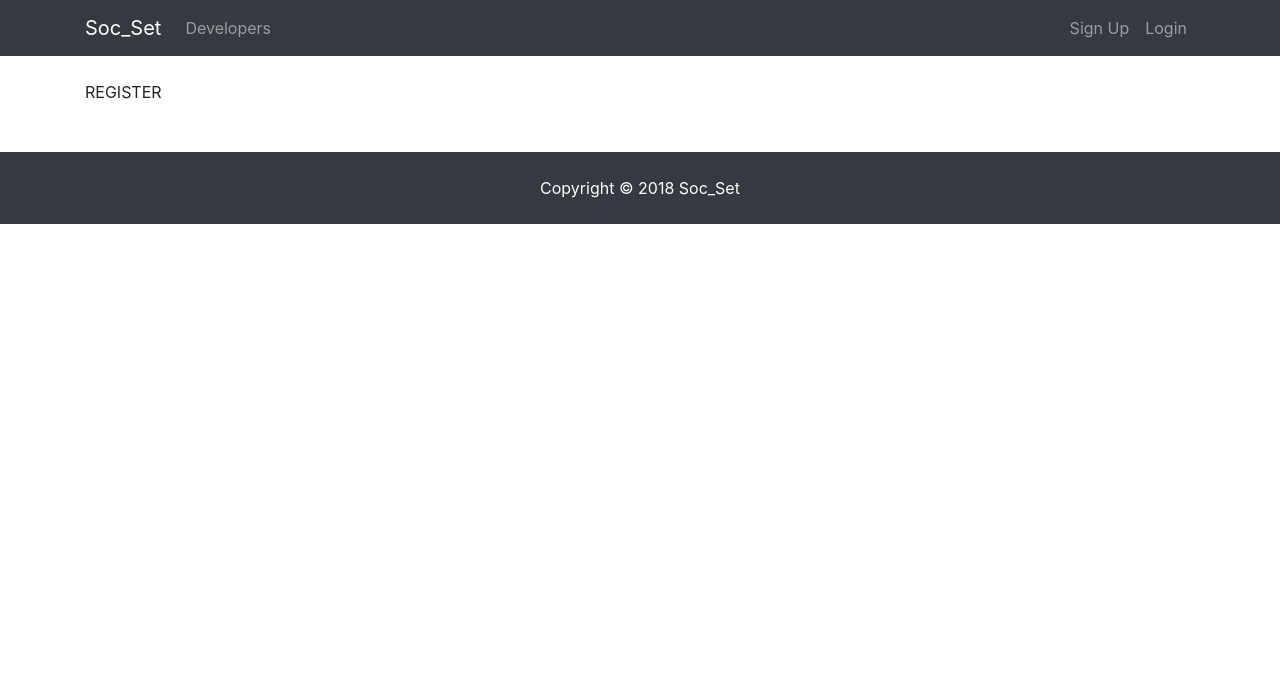
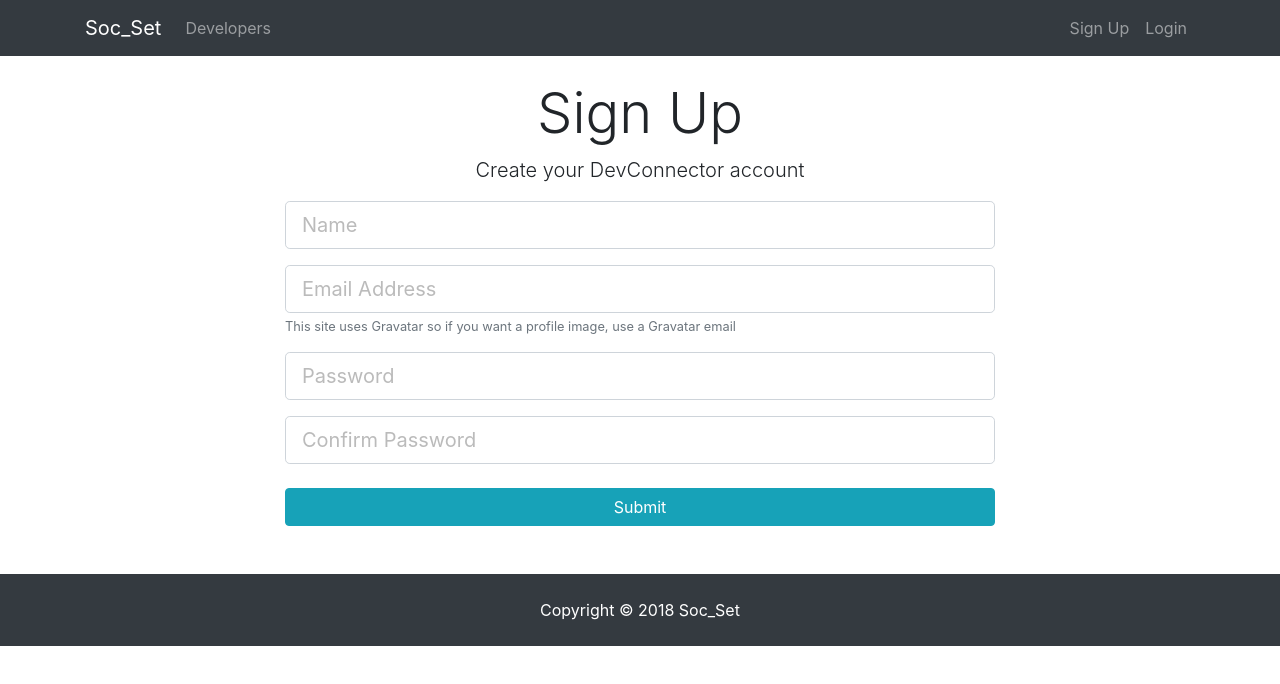
Before and after one commit to avardag/soc_net_nodejs, a React (Create React App) app in the folder client/: page /register in a window 1280 px wide. Shown: the top 684 px of the page. Built offline with nearby package versions, Linux system fonts and the light colour scheme.

Commit message:
created login&register components w/ state

```diff
--- a/client/src/components/auth/Login.js
+++ b/client/src/components/auth/Login.js
@@ -1,10 +1,66 @@
-import React, { Component } from 'react';
+import React, { Component } from "react";
 
 class Login extends Component {
+  constructor() {
+    super();
+    this.state = {
+      email: "",
+      password: "",
+      errors: {}
+    };
+    this.onInputChange = this.onInputChange.bind(this);
+    this.onFormSubmit = this.onFormSubmit.bind(this);
+  }
+  onInputChange(e) {
+    this.setState({
+      [e.target.name]: e.target.value
+    });
+  }
+
+  onFormSubmit(e) {
+    e.preventDefault();
+    const user = {
+      email: this.state.email,
+      password: this.state.password
+    };
+    console.log(user);
+  }
   render() {
     return (
-      <div>
-        LOGIN
+      <div className="login">
+        <div className="container">
+          <div className="row">
+            <div className="col-md-8 m-auto">
+              <h1 className="display-4 text-center">Log In</h1>
+              <p className="lead text-center">
+                Sign in to your Soc_Set account
+              </p>
+              <form onSubmit={this.onFormSubmit}>
+                <div className="form-group">
+                  <input
+                    type="email"
+                    className="form-control form-control-lg"
+                    placeholder="Email Address"
+                    name="email"
+                    value={this.state.email}
+                    onChange={this.onInputChange}
+                  />
+                </div>
+                <div className="form-group">
+                  <input
+                    type="password"
+                    className="form-control form-control-lg"
+                    placeholder="Password"
+                    name="password"
+                    value={this.state.password}
+                    onChange={this.onInputChange}
+                  />
+                </div>
+                <input type="submit" className="btn btn-info btn-block mt-4" />
+              </form>
+            </div>
+          </div>
+        </div>
       </div>
     );
   }
--- a/client/src/components/auth/Register.js
+++ b/client/src/components/auth/Register.js
@@ -1,10 +1,94 @@
-import React, { Component } from 'react';
+import React, { Component } from "react";
 
 class Register extends Component {
+  constructor() {
+    super();
+    this.state = {
+      name: "",
+      email: "",
+      password: "",
+      password2: "",
+      errors: {}
+    };
+    this.onInputChange = this.onInputChange.bind(this);
+    this.onFormSubmit = this.onFormSubmit.bind(this);
+  }
+  onInputChange(e) {
+    this.setState({
+      [e.target.name]: e.target.value
+    });
+  }
+
+  onFormSubmit(e) {
+    e.preventDefault();
+    const newUser = {
+      name: this.state.name,
+      email: this.state.email,
+      password: this.state.password,
+      password2: this.state.password2
+    };
+    console.log(newUser);
+  }
   render() {
     return (
-      <div>
-        REGISTER
+      <div className="register">
+        <div className="container">
+          <div className="row">
+            <div className="col-md-8 m-auto">
+              <h1 className="display-4 text-center">Sign Up</h1>
+              <p className="lead text-center">
+                Create your DevConnector account
+              </p>
+              <form onSubmit={this.onFormSubmit}>
+                <div className="form-group">
+                  <input
+                    type="text"
+                    className="form-control form-control-lg"
+                    placeholder="Name"
+                    name="name"
+                    value={this.state.name}
+                    onChange={this.onInputChange}
+                  />
+                </div>
+                <div className="form-group">
+                  <input
+                    type="email"
+                    className="form-control form-control-lg"
+                    placeholder="Email Address"
+                    name="email"
+                    value={this.state.email}
+                    onChange={this.onInputChange}
+                  />
+                  <small className="form-text text-muted">
+                    This site uses Gravatar so if you want a profile image, use
+                    a Gravatar email
+                  </small>
+                </div>
+                <div className="form-group">
+                  <input
+                    type="password"
+                    className="form-control form-control-lg"
+                    placeholder="Password"
+                    name="password"
+                    value={this.state.password}
+                    onChange={this.onInputChange}
+                  />
+                </div>
+                <div className="form-group">
+                  <input
+                    type="password"
+                    className="form-control form-control-lg"
+                    placeholder="Confirm Password"
+                    name="password2"
+                    value={this.state.password2}
+                    onChange={this.onInputChange}
+                  />
+                </div>
+                <input type="submit" className="btn btn-info btn-block mt-4" />
+              </form>
+            </div>
+          </div>
+        </div>
       </div>
     );
   }
```
